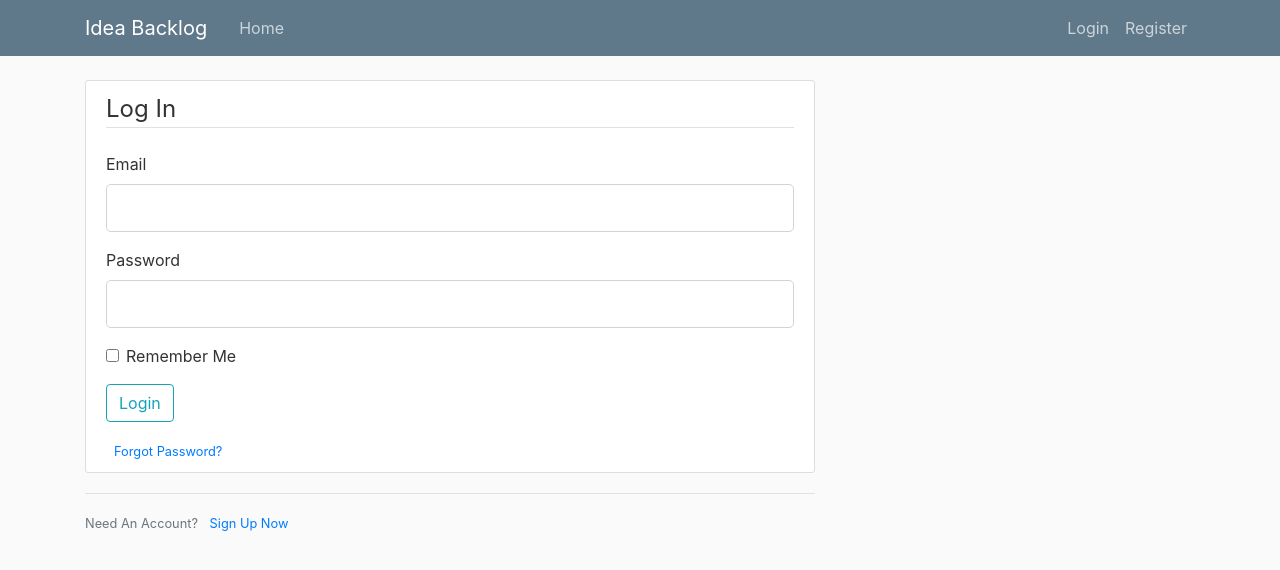
After one commit to ianxxiao/use-athena, a Flask app: page /login in a window 1280 px wide. The commit adds this page. Shown: the top 570 px of the page. Run offline with Flask 2, Linux system fonts and the light colour scheme; some libraries are stand-ins or nearby versions.

Commit message:
- added registration and login form - tested registration and login workflow

```diff
--- a/athena/__init__.py
+++ b/athena/__init__.py
@@ -15,7 +15,8 @@ flask_app = Flask(__name__)
 # set up the db tables
 create_table()
 
-# app.config['SQLALCHEMY_DATABASE_URI'] = ''
+flask_app.config['SECRET_KEY'] = '03b6642efc7533bf2aba6c155045ce3c'
+# flask_app.config['SQLALCHEMY_DATABASE_URI'] = ''
 # db = SQLAlchemy
 
 from athena import user_landing_route
--- /dev/null
+++ b/athena/forms.py
@@ -0,0 +1,19 @@
+from flask_wtf import FlaskForm
+from wtforms import StringField, PasswordField, SubmitField, BooleanField
+from wtforms.validators import DataRequired, Length, Email, EqualTo
+
+
+class RegistrationForm(FlaskForm):
+    firstname = StringField('First Name', validators=[DataRequired(), Length(min=2, max=20)])
+    email = StringField('Email', validators=[DataRequired(), Email()])
+    password = PasswordField('Password', validators=[DataRequired(), Length(min=8, max=20)])
+    confirm_password = PasswordField('Confirmed Password', validators=[DataRequired(), Length(min=8, max=20),
+                                                                       EqualTo('password')])
+    submit = SubmitField('Sign Up')
+
+
+class LoginForm(FlaskForm):
+    email = StringField('Email', validators=[DataRequired(), Email()])
+    password = PasswordField('Password', validators=[DataRequired(), Length(min=8, max=20)])
+    remember = BooleanField('Remember Me')
+    submit = SubmitField('Login')
--- a/athena/templates/layout.html
+++ b/athena/templates/layout.html
@@ -39,9 +39,18 @@
     </header>
     <main role="main" class="container">
       <div class="row">
-        <div class="col-md-8">
-          {% block content %}{% endblock %}
-        </div>
+          <div class="col-md-8">
+              {% with messages = get_flashed_messages(with_categories=true) %}
+                {% if messages %}
+                  {% for category, message in messages %}
+                    <div class="alert alert-{{ category }}">
+                      {{ message }}
+                    </div>
+                  {% endfor %}
+                {% endif %}
+              {% endwith %}
+              {% block content %}{% endblock %}
+          </div>
 <!--        <div class="col-md-4">-->
 <!--          <div class="content-section">-->
 <!--            <h3>Our Sidebar</h3>-->
--- /dev/null
+++ b/athena/templates/login.html
@@ -0,0 +1,52 @@
+{% extends "layout.html" %}
+{% block content %}
+    <div class="content-section">
+        <form method="POST" action="">
+            {{ form.hidden_tag() }}
+            <fieldset class="form-group">
+                <legend class="border-bottom mb-4">Log In</legend>
+                <div class="form-group">
+                    {{ form.email.label(class="form-control-label") }}
+                    {% if form.email.errors %}
+                        {{ form.email(class="form-control form-control-lg is-invalid") }}
+                        <div class="invalid-feedback">
+                            {% for error in form.email.errors %}
+                                <span>{{ error }}</span>
+                            {% endfor %}
+                        </div>
+                    {% else %}
+                        {{ form.email(class="form-control form-control-lg") }}
+                    {% endif %}
+                </div>
+                <div class="form-group">
+                    {{ form.password.label(class="form-control-label") }}
+                    {% if form.password.errors %}
+                        {{ form.password(class="form-control form-control-lg is-invalid") }}
+                        <div class="invalid-feedback">
+                            {% for error in form.password.errors %}
+                                <span>{{ error }}</span>
+                            {% endfor %}
+                        </div>
+                    {% else %}
+                        {{ form.password(class="form-control form-control-lg") }}
+                    {% endif %}
+                </div>
+                <div class="form-check">
+                    {{ form.remember(class="form-check-input") }}
+                    {{ form.remember.label(class="form-check-label") }}
+                </div>
+            </fieldset>
+            <div class="form-group">
+                {{ form.submit(class="btn btn-outline-info") }}
+            </div>
+            <small class="text-muted ml-2">
+                <a href="#">Forgot Password?</a>
+            </small>
+        </form>
+    </div>
+    <div class="border-top pt-3">
+        <small class="text-muted">
+            Need An Account? <a class="ml-2" href="{{ url_for('register') }}">Sign Up Now</a>
+        </small>
+    </div>
+{% endblock content %}
--- a/athena/user_landing_route.py
+++ b/athena/user_landing_route.py
@@ -1,5 +1,6 @@
 from athena import flask_app as app
-from flask import render_template, request, g
+from flask import render_template, request, g, flash, redirect, url_for
+from athena.forms import RegistrationForm, LoginForm
 
 posts = [
     {
@@ -16,6 +17,7 @@ posts = [
     }
 ]
 
+
 @app.route("/")
 @app.route("/home")
 def home():
@@ -25,3 +27,24 @@ def home():
 @app.route("/about")
 def about():
     return render_template('about.html', title='About')
+
+
+@app.route("/register", methods=['GET', 'POST'])
+def register():
+    form = RegistrationForm()
+    if form.validate_on_submit():
+        flash(f'Account created for {form.firstname.data}!', 'success')
+        return redirect(url_for('home'))
+    return render_template('register.html', title='Register', form=form)
+
+
+@app.route("/login", methods=['GET', 'POST'])
+def login():
+    form = LoginForm()
+    if form.validate_on_submit():
+        if form.email.data == 'admin@athena.com' and form.password.data == 'password123':
+            flash(f'Welcome Back. Keep Writing!', 'success')
+            return redirect(url_for('home'))
+        else:
+            flash(f'Please check login email or password', 'danger')
+    return render_template('login.html', title='Login', form=form)
--- a/requirements.txt
+++ b/requirements.txt
@@ -1,3 +1,4 @@
+wtforms
 pytest==5.0.1
 urllib3==1.25.6
 beautifulsoup4==4.8.1
@@ -12,3 +13,4 @@ google==2.0.3
 requests==2.22.0
 lxml==4.4.2
 python-dotenv==0.10.3
+flask-wtf-0.14.2
```
Also changed, not shown: athena/templates/register.html (added, +72 -0 lines).
